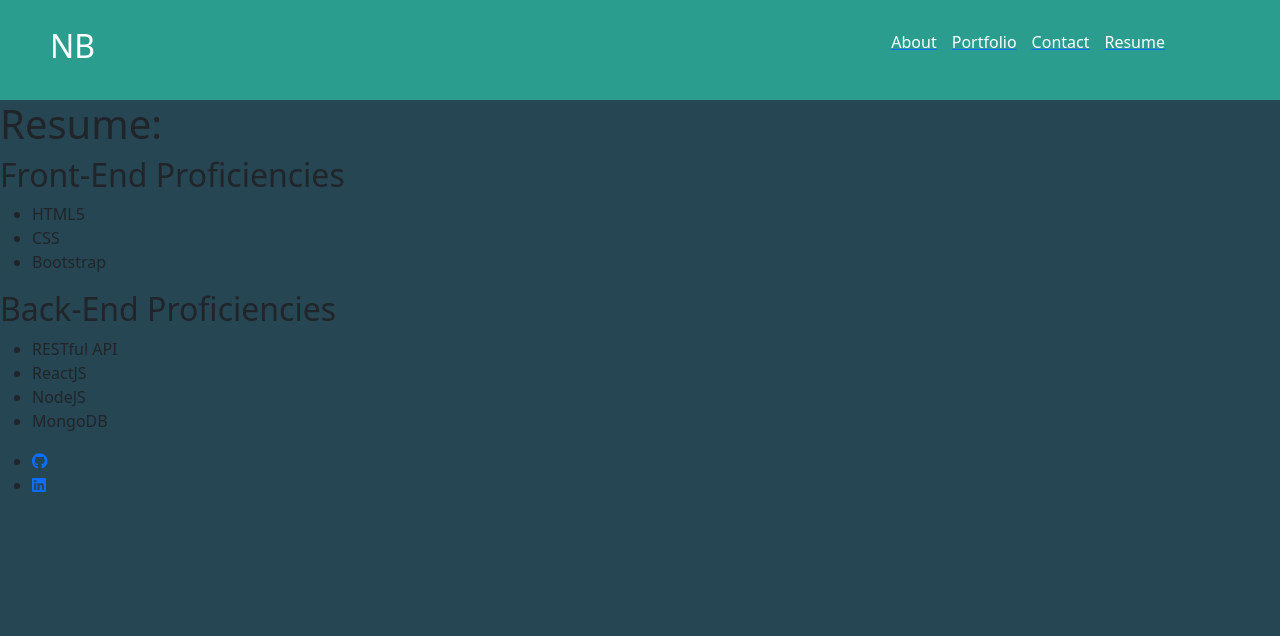
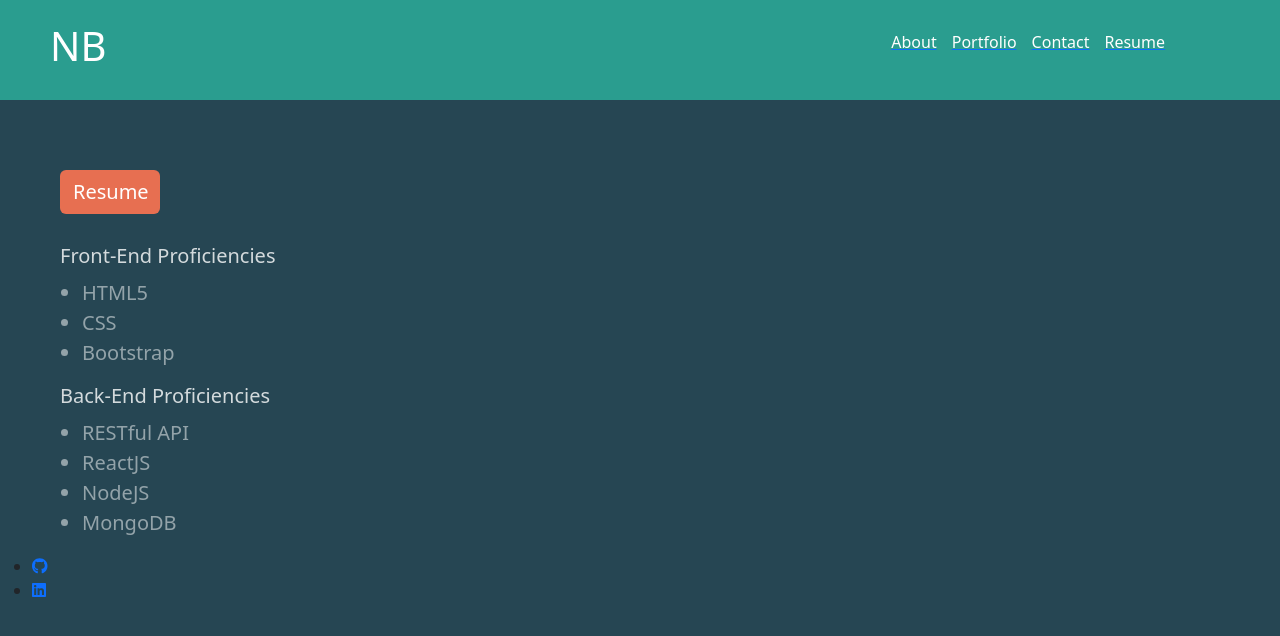
Before and after one commit to NicoleBarranca/nb-portfolio, a React (Create React App) app: page /resume in a window 1280 px wide. Shown: the top 636 px of the page. Built offline with nearby package versions, Linux system fonts and the light colour scheme.

Commit message:
resume styling

```diff
--- a/src/components/Resume/index.js
+++ b/src/components/Resume/index.js
@@ -2,8 +2,11 @@ import React from "react";
 
 function Resume() {
   return (
-    <div>
-      <h1>Resume:</h1>
+    <div className="resume">
+      <a href="Nicole-Barranca-Resume.pdf" className="btn">
+        Resume
+      </a>
+
       <h2>Front-End Proficiencies</h2>
       <ul>
         <li>HTML5</li>
--- a/src/index.css
+++ b/src/index.css
@@ -34,6 +34,7 @@ body {
 .header h2 {
   background-color: #2a9d8f;
   display: flex;
+  font-size: 40px;
 }
 .header ul {
   text-decoration: none;
@@ -49,36 +50,9 @@ body {
   padding-right: 15px;
 }
 
-/* .header h2 {
-  font-family: "Trebuchet MS", "Lucida Sans Unicode", "Lucida Grande",
-    "Lucida Sans", Arial, sans-serif;
-  font-size: 30px;
+.header li:hover {
+  color: #e9c46a;
 }
-
-.header div {
-  display: flex;
-  flex-direction: row;
-  align-items: center;
-}
-.nav-link {
-  display: flex;
-  justify-content: flex-end;
-  justify-content: space-between;
-  list-style-type: none;
-  text-decoration: none;
-  margin: 0;
-  padding: 0;
-}
-
-.nav-li {
-  color: white;
-  text-decoration: none;
-  padding-left: 15px;
-}
-
-.header a:hover {
-  color: #e9c46a;
-} */
 
 /* ABOUT */
 
@@ -136,3 +110,39 @@ body {
   background-color: #f4a261;
   color: #264653;
 }
+
+.resume {
+  max-width: 60%;
+  margin-top: 40px;
+  margin-left: 50px;
+}
+
+.resume h2 {
+  font-size: 20px;
+  color: white;
+  margin-left: 10px;
+  opacity: 0.8;
+}
+
+.resume ul {
+  margin-top: 10px;
+  font-size: 20px;
+  line-height: 1.5;
+  color: white;
+  opacity: 0.5;
+}
+
+.resume a {
+  background-color: #e76f51;
+  color: white;
+  font-size: 20px;
+  margin-left: 10px;
+  margin-top: 30px;
+  width: 100px;
+  margin-bottom: 30px;
+}
+
+.resume a:hover {
+  background-color: #f4a261;
+  color: #264653;
+}
```
